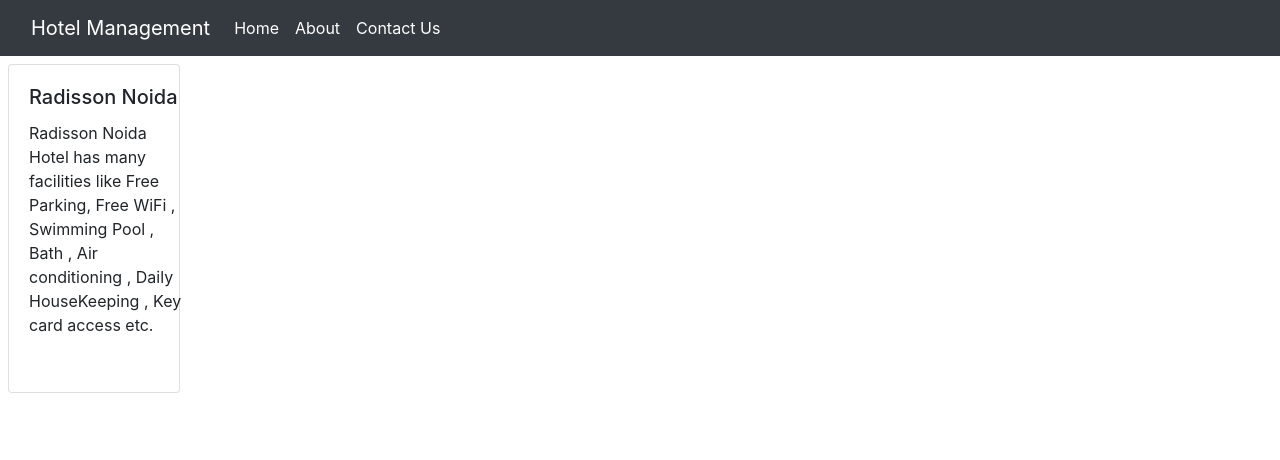
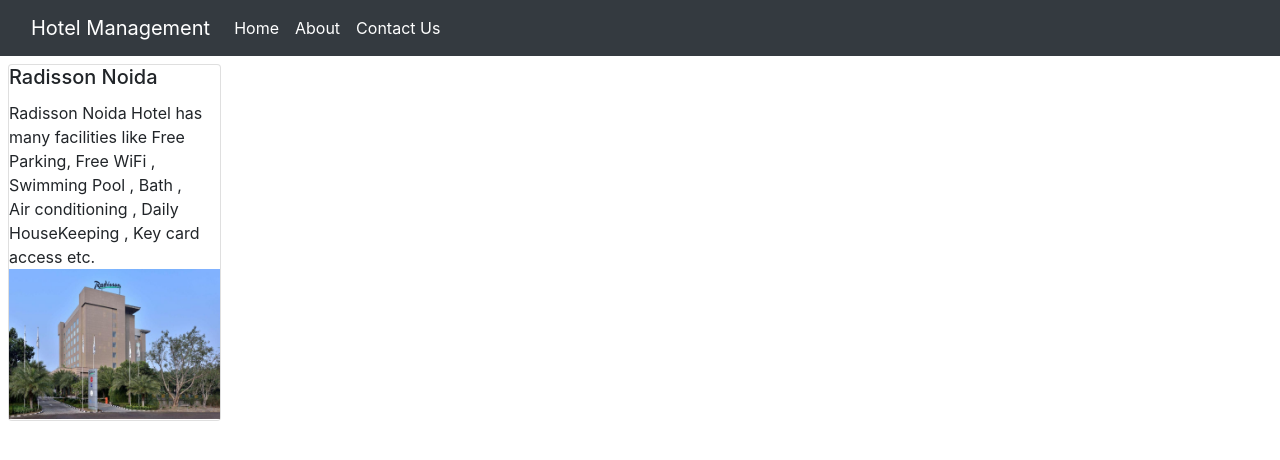
Before and after one commit to Nitin1604/HotelManagement, a React (Create React App) app: page /about in a window 1280 px wide. Shown: the top 460 px of the page. Built offline with nearby package versions, Linux system fonts and the light colour scheme.

Commit message:
About.js code

```diff
--- a/src/App.css
+++ b/src/App.css
@@ -61,7 +61,11 @@
 }
 
 /* About.js css */
-.card-body {
+.card-body1 {
     height: 327px;
     width: 195px;
 }
+.card {
+    height: 357px;
+    width: 213px;
+}
--- a/src/Components/About.js
+++ b/src/Components/About.js
@@ -1,25 +1,35 @@
 import NavigationComponent from "./Navigation";
+import hotel3 from './hotel3.jpg';
 const AboutComponent = () => {
 
     return (
         <>
             <div id="AboutComponent">
                 <NavigationComponent />
+                {/* content start here */}
                 <div className="content">
+                    {/* Row 1 */}
                     <div className="row">
                         <div className="col-sm-2">
                             <div className="card mx-2 my-2">
-                                <div className="card-body">
+                                {/* card-body will start here */}
+                                <div className="card-body1">
                                     <h5 className="card-title">Radisson Noida</h5>
-                                    <p>Radisson Noida Hotel has many facilities like Free Parking,
+                                    {/* card-text start here */}
+                                    <p className="card-text">Radisson Noida Hotel has many facilities like Free Parking,
                                         Free WiFi , Swimming Pool , Bath , Air conditioning , Daily
                                         HouseKeeping , Key card access etc.
+                                        <img src={hotel3} alt="hotel3" />
                                     </p>
+                                    {/* card-text start here */}
                                 </div>
+                                {/* card-body will ends here */}
                             </div>
                         </div>
                     </div>
+                    {/* Row 1 */}
                 </div>
+                {/* content ends here */}
             </div>
         </>
     )
```
